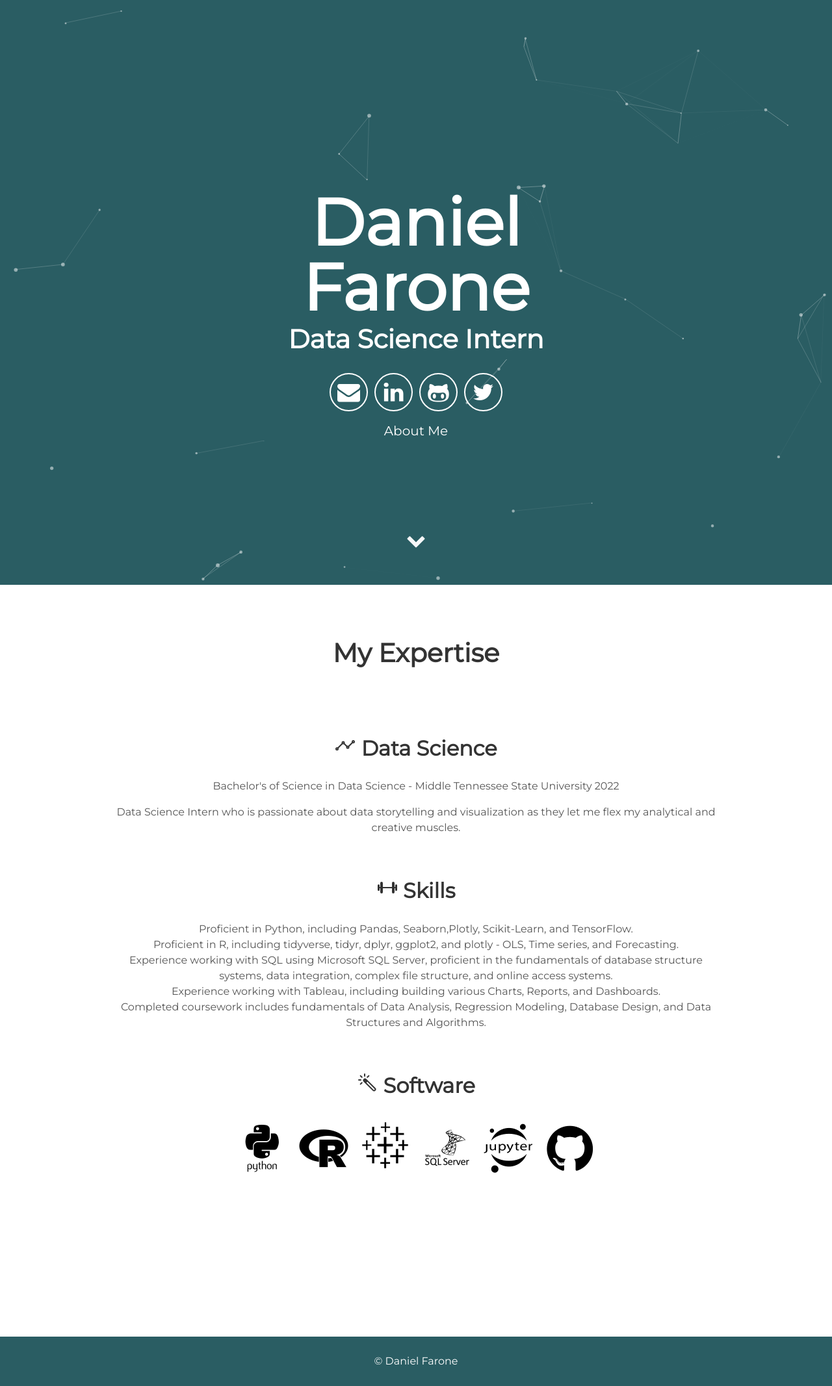
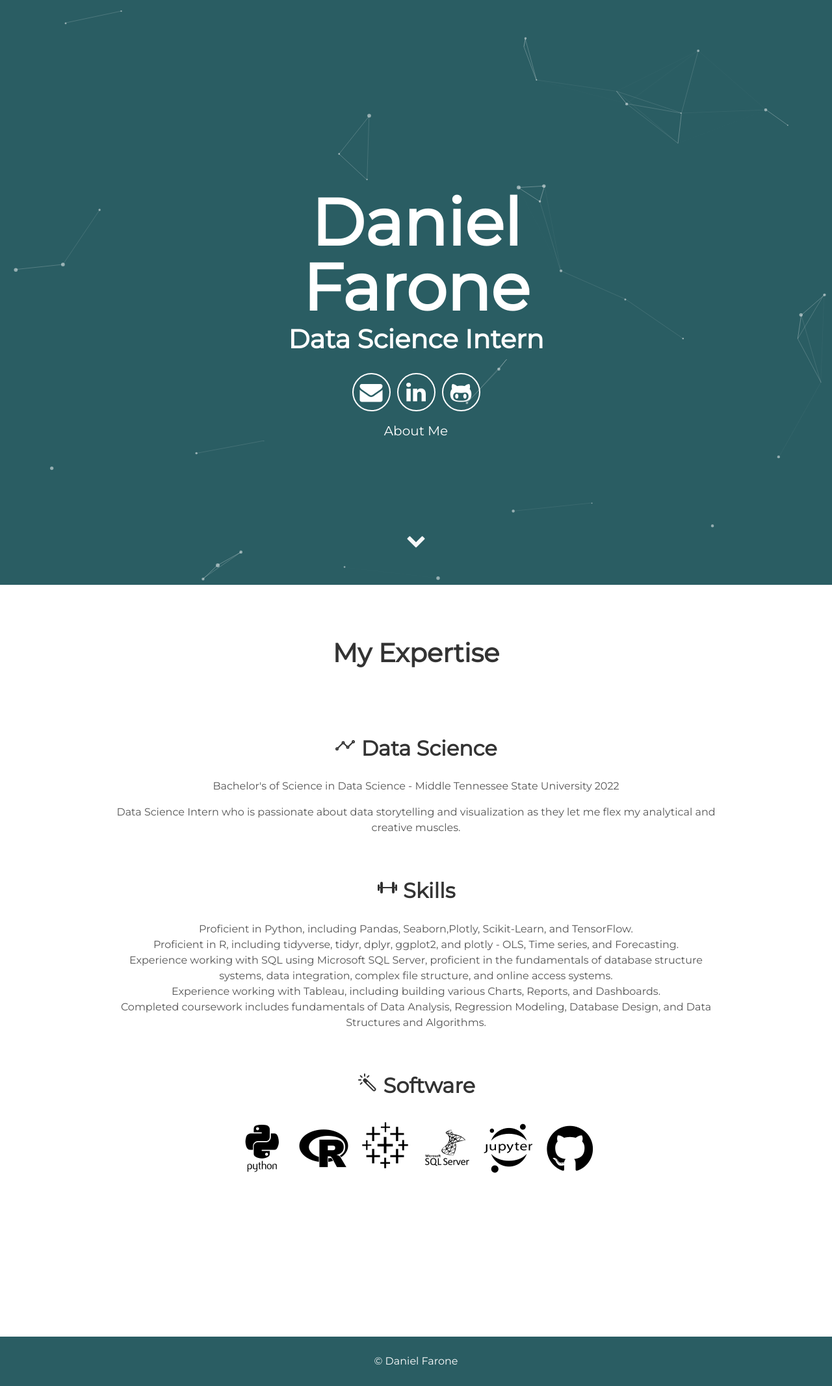
Before and after one commit to dfarone02/dfarone02.github.io, a Jekyll site: the page built from index.html, in a window 1280 px wide. Shown: the whole page at 65% size. Built offline with Jekyll 4.4.1, drawn with Linux system fonts in a browser that asks for light colours; nearby versions of some CDN libraries.

Commit message:
Update header.html

```diff
--- a/_includes/header.html
+++ b/_includes/header.html
@@ -5,10 +5,9 @@
         <span class="site-description">{{site.user_title}}</span>
       </h1>
       <div class="header-icons">
-        <a aria-label="Send email" href="mailto:armiadata@gmail.com"><i class="icon fa fa-envelope"></i></a>
-        <a aria-label="My LinkedIn" target="_blank" href="https://www.linkedin.com/in/armiahabib"><i class="icon fa fa-linkedin" aria-hidden="true"></i></a>
-        <a aria-label="My Github" target="_blank" href="https://github.com/ArmiaData"><i class="icon fa fa-github-alt" aria-hidden="true"></i></a>
-        <a aria-label="My Twitter" target="_blank" href="https://twitter.com/ArmiaData"><i class="icon fa fa-twitter" aria-hidden="true"></i></a>
+        <a aria-label="Send email" href="mailto:danielfarone@yahoo.com"><i class="icon fa fa-envelope"></i></a>
+        <a aria-label="My LinkedIn" target="_blank" href="https://www.linkedin.com/in/daniel-farone"><i class="icon fa fa-linkedin" aria-hidden="true"></i></a>
+        <a aria-label="My Github" target="_blank" href="https://github.com/dfarone02"><i class="icon fa fa-github-alt" aria-hidden="true"></i></a>
       </div>
       <div class="header-links">
         <a class="link" href="#about" data-scroll>About Me</a>
```
